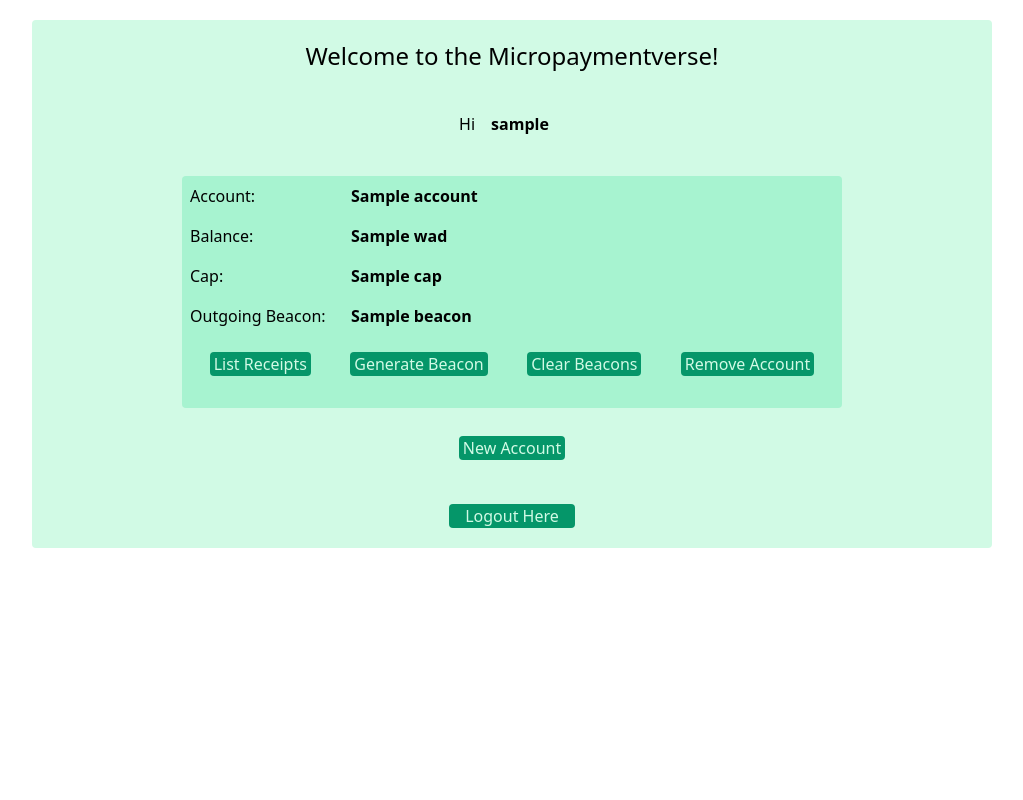
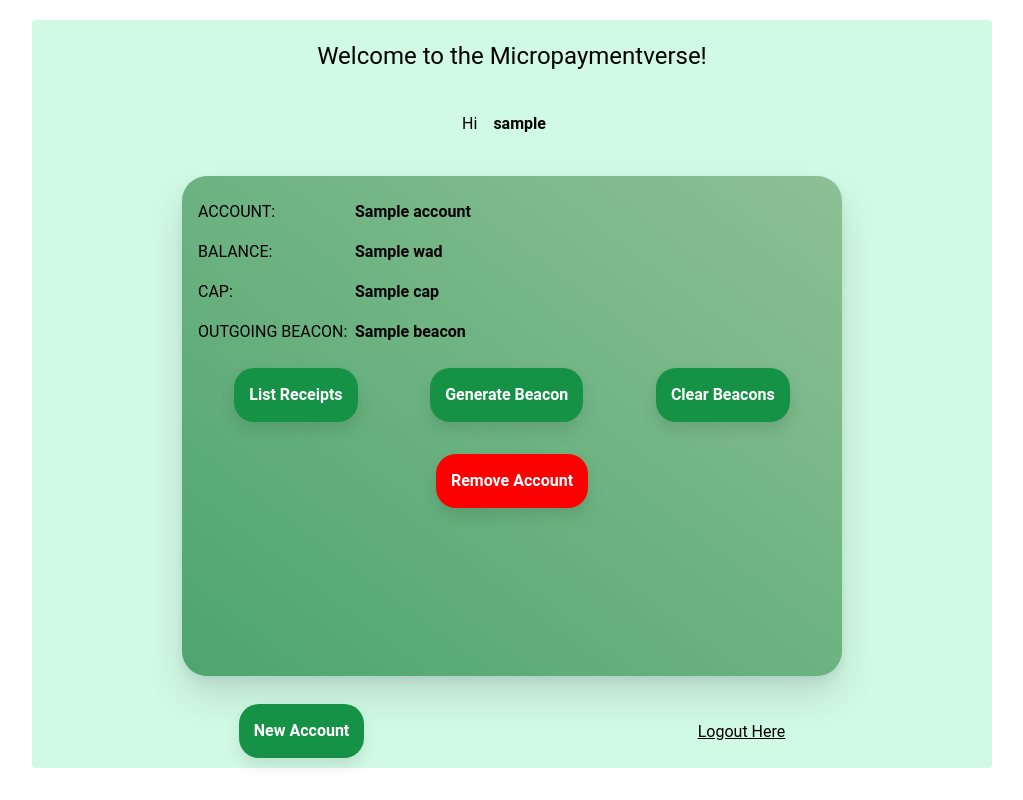
Before and after one commit to moneysocket/custodial, a Flask app: template templates/accounts.html in a window 1280 px wide. Shown: the whole page, without its empty margins (128-1151 px from the left). Run offline with Flask 2, Linux system fonts and the light colour scheme; the first user in the database is signed in; tables that the repository leaves empty hold one stand-in row (Sample ...); the template is opened without the code that fills it: most values are stand-ins (such as "Sample title", 1, 10 or a date in 2020).

Commit message:
enlarged buttons for better visibility, changed colours

```diff
--- a/app.py
+++ b/app.py
@@ -34,6 +34,7 @@ config = read_config()
 
 rpc = TerminusRpc(config)
 
+
 ###############################################################################
 # setup flask and db
 ###############################################################################
@@ -46,6 +47,9 @@ app.config['SQLALCHEMY_TRACK_MODIFICATIONS'] = False
 login.init_app(app)
 login.login_view = 'login'
 db.init_app(app)
+
+
+app.static_folder ='static'
 
 ###############################################################################
 # database initialization
--- /dev/null
+++ b/static/styles/styles.css
@@ -0,0 +1,72 @@
+*,
+*::after,
+*::before {
+    margin: 0;
+    padding: 0;
+    box-sizing: inherit;
+}
+
+html {
+    font-family: 'Roboto';
+}
+
+body {
+    font-weight: 400;
+    box-sizing: border-box;
+}
+
+.account-div {
+    border-radius: 25px;
+    min-height: 500px;
+    background-color: green;
+    background-image: linear-gradient(to right top, #4da56e, #8DC095);
+    box-shadow: rgb(0 0 0 / 3%) 0px 0px 1px, rgb(0 0 0 / 6%) 0px 5px 10px, rgb(0 0 0 / 12%) 0px 20px 36px;
+}
+
+.info-titles {
+    text-transform: uppercase;
+}
+
+.btn-cont {
+    display: flex;
+    flex-direction: column;
+    justify-content: space-between;
+}
+
+.btn-inner {
+    display: flex;
+    flex-direction: row;
+    justify-content: space-around;
+}
+
+.input-boxes {
+    display: flex;
+    flex-direction: row;
+    justify-content: space-between;
+}
+
+.btn-main {
+    background-color: #159245;
+    border-radius: 20px;
+    padding: 15px;
+    font-weight: 600;
+    text-align: center;
+    color: white;
+    box-shadow: 0px 8px 15px rgba(0, 0, 0, 0.1);
+}
+
+.btn-wide {
+    min-width: 7em;
+}
+
+.btn-main:hover {
+    background-color: #0a5527;
+}
+
+.btn-red {
+    background-color: red;
+}
+
+.btn-red:hover {
+    background-color: rgb(180, 34, 34);
+}
--- a/templates/accounts.html
+++ b/templates/accounts.html
@@ -3,6 +3,7 @@
     <!-- ... -->
     <meta charset="UTF-8" />
     <link href="https://unpkg.com/tailwindcss@^2/dist/tailwind.min.css" rel="stylesheet">
+    <link rel="stylesheet" type="text/css" href="{{ url_for('static',filename='styles/styles.css') }}">
 </head>
 <body>
 
@@ -28,25 +29,29 @@
 {% for account in accounts: %}
 
 <div class="flex justify-center py-5">
-<div class="flex flex-col bg-green-200 rounded w-3/4 px-2">
+<div class="flex flex-col rounded w-3/4 p-4 account-div">
 
-<div class="flex justify-around py-2"> <span class="w-1/4"> Account: </span> <span class="font-bold w-3/4"> {{ account['name'] }} </span></div>
-<div class="flex justify-around py-2"> <span class="w-1/4"> Balance: </span> <span class="font-bold w-3/4"> {{ account['wad'] }} </span></div>
-<div class="flex justify-around py-2"> <span class="w-1/4"> Cap: </span> <span class="font-bold w-3/4"> {{ account['cap'] }} </span></div>
+<div class="flex justify-around py-2"> <span class="w-1/4 info-titles"> Account: </span> <span class="font-bold w-3/4"> {{ account['name'] }} </span></div>
+<div class="flex justify-around py-2"> <span class="w-1/4 info-titles"> Balance: </span> <span class="font-bold w-3/4"> {{ account['wad'] }} </span></div>
+<div class="flex justify-around py-2"> <span class="w-1/4 info-titles"> Cap: </span> <span class="font-bold w-3/4"> {{ account['cap'] }} </span></div>
 
 {% for beacon in account['outgoing_beacons']: %}
 
-<div class="flex justify-around py-2"> <span class="w-1/4"> Outgoing Beacon: </span> <span class="w-3/4 font-bold break-words"> {{ beacon }} </span></div>
+<div class="flex justify-around py-2"> <span class="w-1/4 info-titles"> Outgoing Beacon: </span> <span class="w-3/4 font-bold break-words"> {{ beacon }} </span></div>
 
 {% endfor %}
 
-<div class="flex justify-around py-2">
+<div class="btn-cont">
 
-<div class="flex justify-center py-2"> <form action="" method="POST"><button type="submit" name="list_receipts" value="{{ account['name'] }}" class="bg-green-600 hover:bg-green-500 text-green-100 rounded px-1">List Receipts</button></form> </div>
-<div class="flex justify-center py-2"> <form action="" method="POST"><button type="submit" name="generate_beacon" value="{{ account['name'] }}" class="bg-green-600 hover:bg-green-500 text-green-100 rounded px-1">Generate Beacon</button></form> </div>
-<div class="flex justify-center py-2"> <form action="" method="POST"><button type="submit" name="clear_beacons" value="{{ account['name'] }}" class="bg-green-600 hover:bg-green-500 text-green-100 rounded px-1">Clear Beacons</button></form> </div>
-<div class="flex justify-center py-2"> <form action="" method="POST"><button type="submit" name="remove_account" value="{{ account['name'] }}" class="bg-green-600 hover:bg-green-500 text-green-100 rounded px-1">Remove Account</button></form> </div>
+<div class="flex py-2 btn-inner">
 
+<div class="flex justify-center py-2"> <form action="" method="POST"><button type="submit" name="list_receipts" value="{{ account['name'] }}" class="btn-main">List Receipts</button></form> </div>
+<div class="flex justify-center py-2"> <form action="" method="POST"><button type="submit" name="generate_beacon" value="{{ account['name'] }}" class="btn-main">Generate Beacon</button></form> </div>
+<div class="flex justify-center py-2"> <form action="" method="POST"><button type="submit" name="clear_beacons" value="{{ account['name'] }}" class="btn-main">Clear Beacons</button></form> </div>
+</div>
+<div class="flex py-2 btn-inner">
+<div class="flex justify-center py-2"> <form action="" method="POST"><button type="submit" name="remove_account" value="{{ account['name'] }}" class="btn-main btn-red">Remove Account</button></form> </div>
+</div>
 </div>
 
 </div>
@@ -55,9 +60,10 @@
 
 {% endfor %}
 
-<div class="flex justify-center py-2"> <form action="" method="POST"><button type="submit" name="new_account" value="{{ current_user.username }}" class="bg-green-600 hover:bg-green-500 text-green-100 rounded px-1">New Account</button></form> </div>
-<div class="flex justify-center py-5"> <div class="bg-green-600 text-green-100 rounded px-4"> <a href="{{ url_for('logout')}}">Logout Here</a> </div> </div>
-
+<div class="btn-inner">
+<div class="flex justify-center py-2"> <form action="" method="POST"><button type="submit" name="new_account" value="{{ current_user.username }}" class="btn-main">New Account</button></form> </div>
+<div class="flex justify-center py-6"> <div> <a href="{{ url_for('logout')}}" class="underline">Logout Here</a> </div> </div>
+</div>
 </div>
 </div>
 
--- a/templates/receipts.html
+++ b/templates/receipts.html
@@ -3,6 +3,7 @@
     <!-- ... -->
     <meta charset="UTF-8" />
     <link href="https://unpkg.com/tailwindcss@^2/dist/tailwind.min.css" rel="stylesheet">
+    <link rel="stylesheet" type="text/css" href="{{ url_for('static',filename='styles/styles.css') }}">
 </head>
 <body>
 
@@ -12,7 +13,7 @@
 <div class="flex justify-start py-2">
 <div class="flex justify-center py-5 px-4"> <span class="font-bold px-4"> {{ account_name }}</span></span></div>
 <div class="flex justify-center py-5 px-4"> <span class="break-words">Receipts for {{ n_receipts }} sessions: </span> </div>
-<div class="flex justify-center py-5 px-4"> <div class="bg-green-600 text-green-100 rounded px-2"> <a href="{{ url_for('accounts')}}">Back</a> </div> </div>
+<div class="flex justify-end py-5 px-4"> <div class="btn-main btn-wide"> <a href="{{ url_for('accounts')}}">Back</a> </div> </div>
 </div>
 
 {% for session in receipts: %}
```
Also changed, not shown: templates/login.html (+14 -9 lines), templates/register.html (+13 -6 lines).
